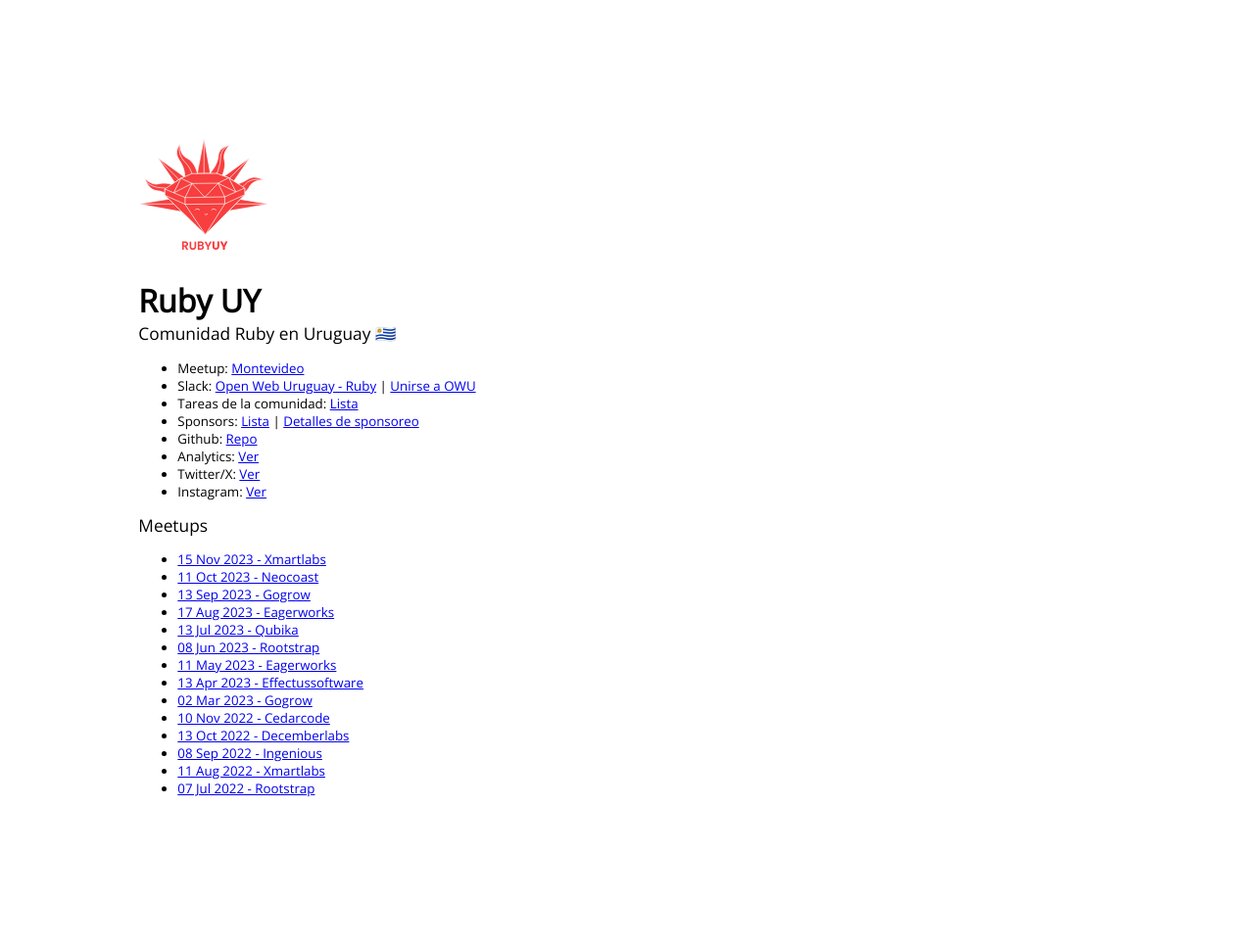
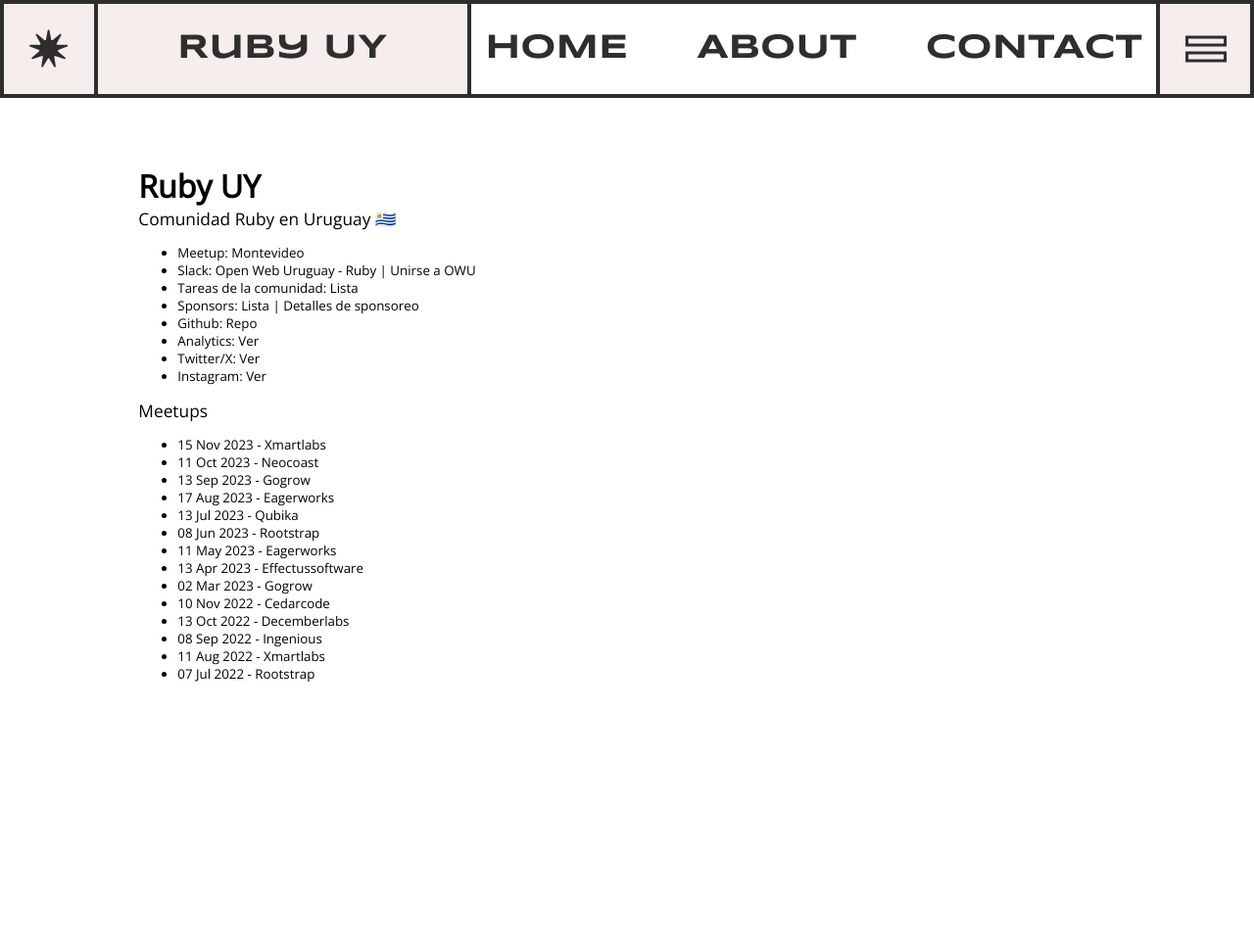
Before and after one commit to rubyuy/ruby.uy, a Jekyll site: the page built from index.md, in a window 1280 px wide. Shown: the whole page at 98% size. Built offline with Jekyll 4.4.1, drawn with Linux system fonts in a browser that asks for light colours; our own code applies the rules of GitHub Pages for plain Markdown files; after the commit the page ends 900 px from its top, so only the background shows below that.

Commit message:
[RU-001] New header

```diff
--- a/_includes/head.html
+++ b/_includes/head.html
@@ -6,6 +6,8 @@
     <link rel="preconnect" href="https://fonts.googleapis.com">
     <link rel="preconnect" href="https://fonts.gstatic.com" crossorigin>
     <link href="https://fonts.googleapis.com/css2?family=Open+Sans:wght@300&display=swap" rel="stylesheet">
+    <link href="https://fonts.googleapis.com/css2?family=DM+Sans&family=Syncopate:wght@700&display=swap" rel="stylesheet">
     <link type="text/css" rel="stylesheet" href="/application.css"/>
     <script async src="https://analytics.umami.is/script.js" data-website-id="209b35e2-b972-4bf5-8a88-09cedbc740f8" data-domains="ruby.uy"></script>
+    <link rel="stylesheet" href="/assets/css/styles.css">
   </head>
--- a/_includes/header.html
+++ b/_includes/header.html
@@ -1,5 +1,16 @@
     <header>
-      <picture>
-        <a href="/"><img src="/images/logo.svg" alt="Ruby UY" style="width:10em;"/></a>
-      </picture>
+      <div class='topBar'>
+        <div class='blackStarBox'>
+          <a href='/'><img src='/assets/images/blackstar.svg'/></a>
+        </div>
+        <div class='barTitle'> Ruby UY </div>
+        <div class='barLinks'>
+          <a class='barHome' href='/'> HOME </a>
+          <a class='barAbout' href='/about'> ABOUT </a>
+          <a class='barContact' href='/contact'> CONTACT </a>
+        </div>
+        <div class='barMenu'>
+          <a href='/'><img class='barBurger' src='/assets/images/menu.svg'/></a>
+        </div>
+      <div>
     </header>
--- /dev/null
+++ b/_sass/topbar.scss
@@ -0,0 +1,71 @@
+a {
+  color: inherit;
+  text-decoration: none;
+}
+
+.topBar {
+  display: flex;
+  height: 100px;
+  left: 0px;
+  top: 0px;
+  position: absolute;
+  width: 100%;
+  align-items: center;
+  color: #2E2E2E;
+  font-size: 35px;
+  font-style: normal;
+  font-weight: 700;
+  line-height: 106.102%;
+  text-transform: capitalize;
+  font-family: 'Syncopate', sans-serif;
+}
+
+.blackStarBox {
+  width: 40px;
+  height: 40px;
+  padding: 26px;
+  border: 4px solid #2E2E2E;
+  background: #F6EEEC;
+}
+
+.barTitle {
+  display: inline-flex;
+  height: 30px;
+  width: 215px;
+  padding: 31px 81px;
+  align-items: center;
+  flex-shrink: 0;
+  border: 4px #2E2E2E;
+  border-style: solid solid solid none;
+  background: #F6EEEC;
+}
+
+.barLinks {
+  display: flex;
+  flex-grow: 1;
+  height: 12px;
+  padding: 40px 68px;
+  justify-content: center;
+  align-items: center;
+  gap: 12.5%;
+  flex-shrink: 0;
+  border: 4px solid #2E2E2E;
+  border-style: solid none solid none;
+  background: #FFF;
+  text-align: center;
+}
+
+.barMenu {
+  width: 40px;
+  height: 40px;
+  padding: 26px;
+  justify-content: center;
+  align-items: center;
+  gap: 10px;
+  border: 4px solid #2E2E2E;
+  background: #F6EEEC;
+}
+
+.barBurger {
+  padding-top: 6px;
+}
--- /dev/null
+++ b/assets/css/styles.scss
@@ -0,0 +1,3 @@
+---
+---
+@import 'topbar';
```
Also changed, not shown: assets/images/blackstar.png (added), assets/images/blackstar.svg (added), assets/images/menu.svg (added), 1 other file.
